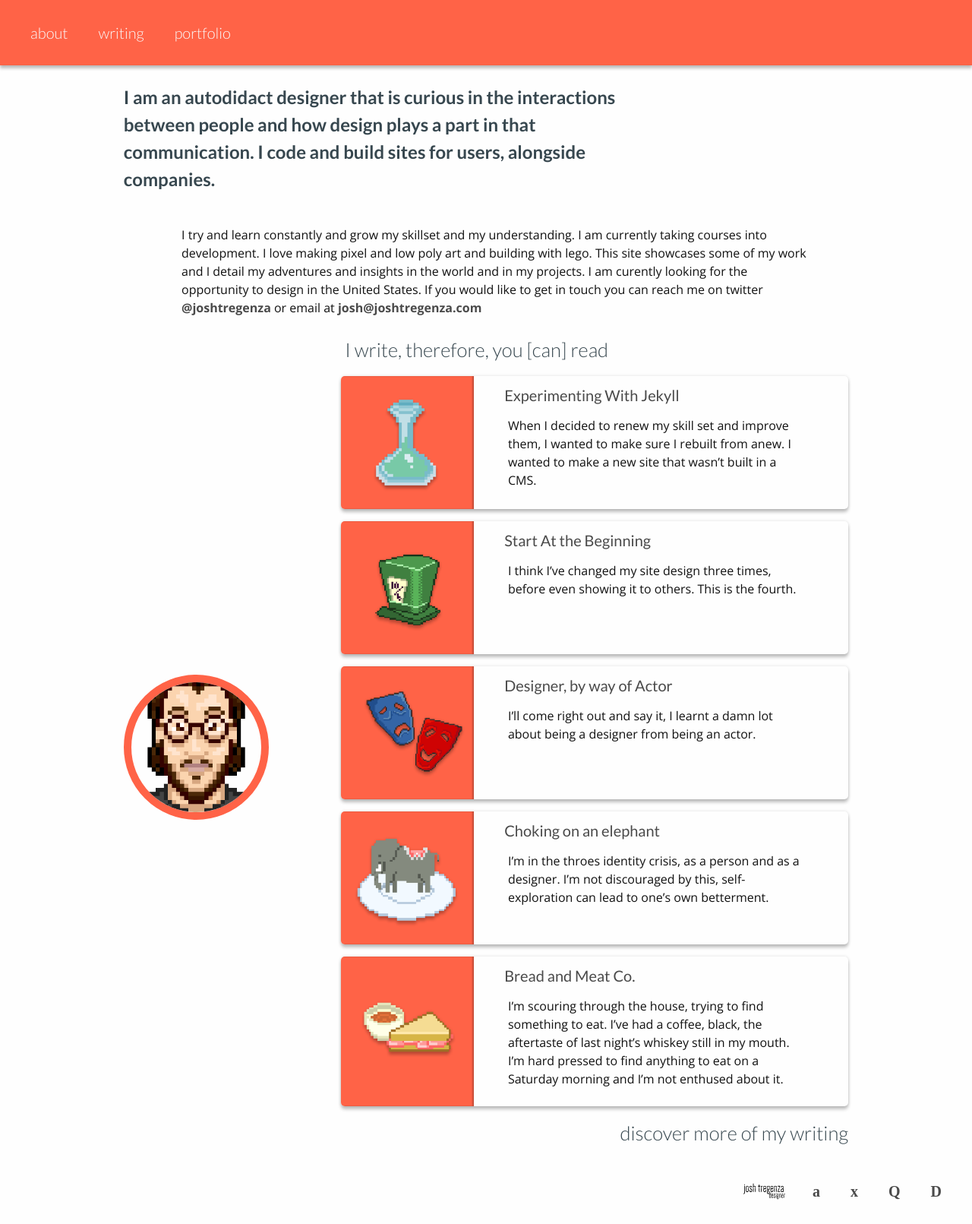
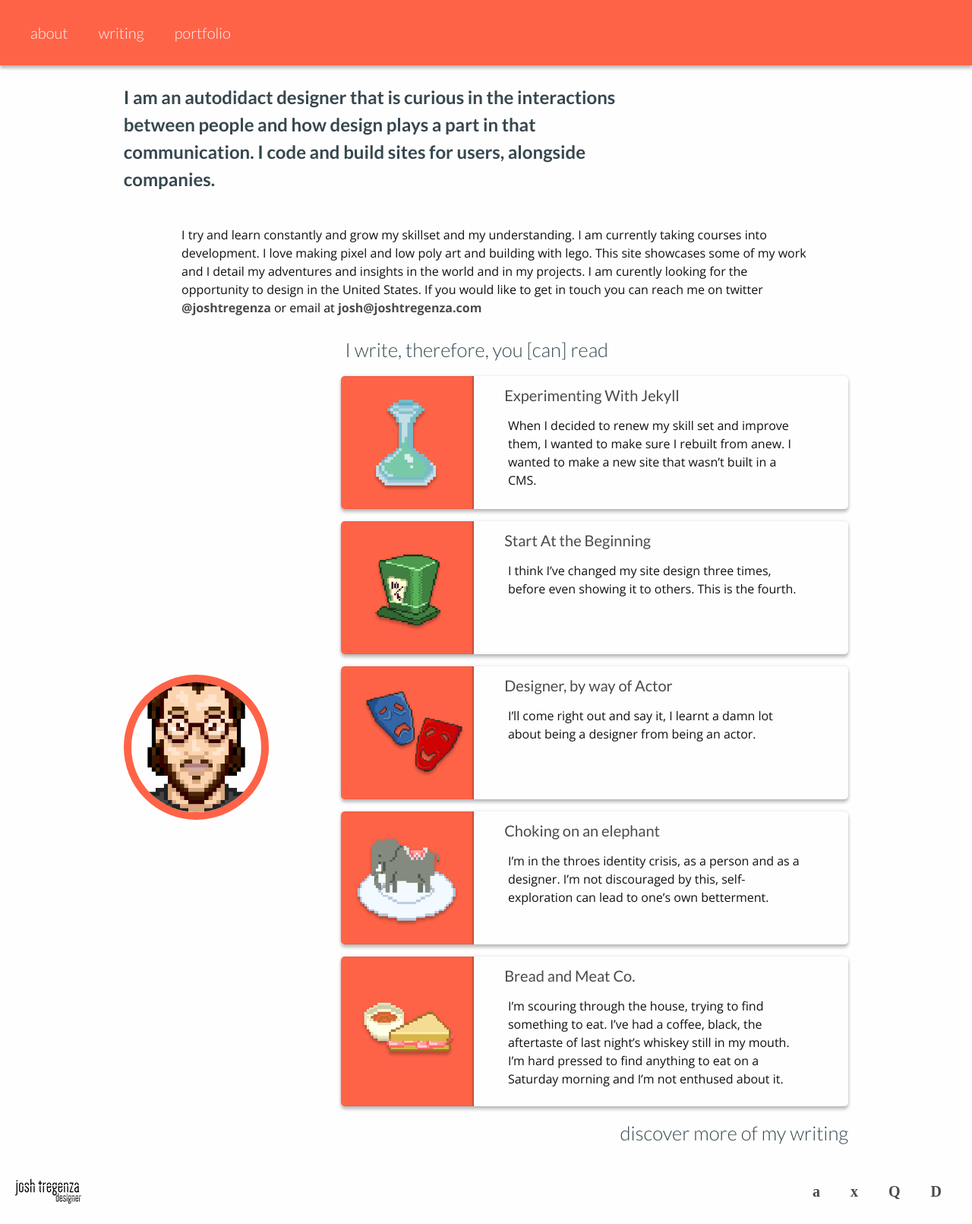
Before and after one commit to jtregenza/jtregenza.github.io, a Jekyll site: the page built from index.html, in a window 1280 px wide. Shown: the whole page at 76% size. Built offline with Jekyll 4.4.1, drawn with Linux system fonts in a browser that asks for light colours; some web fonts are replaced; the list of posts is cut into pages by our own code.

Commit message:
footer tweaking

```diff
--- a/_sass/_layout.scss
+++ b/_sass/_layout.scss
@@ -164,9 +164,7 @@ footer {
 }
 
 footer svg {
-    float:left;
     width:7%;
-    padding:0.25em 1em;
 }
 
 
@@ -178,7 +176,7 @@ footer svg {
     display: flex;
     flex-direction: column;
     svg {
-        margin-left:auto;
+        margin-right:auto;
     }
     @include media-query($on-desk){
         flex-direction: row;
```
